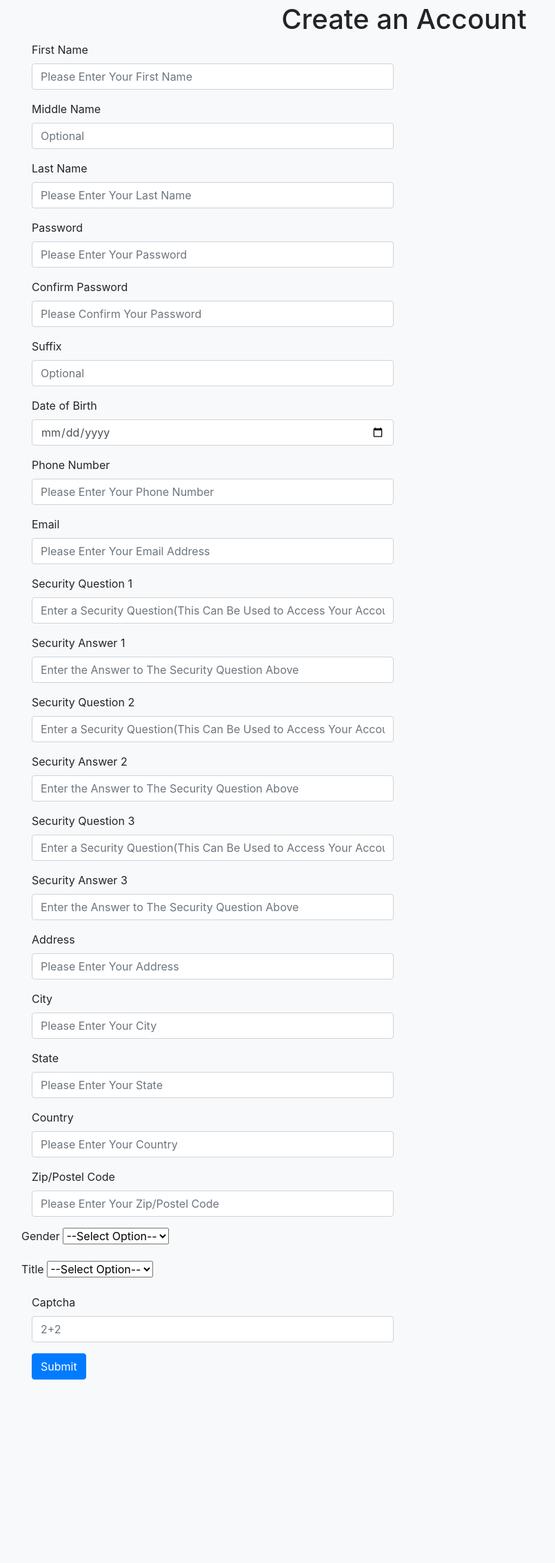
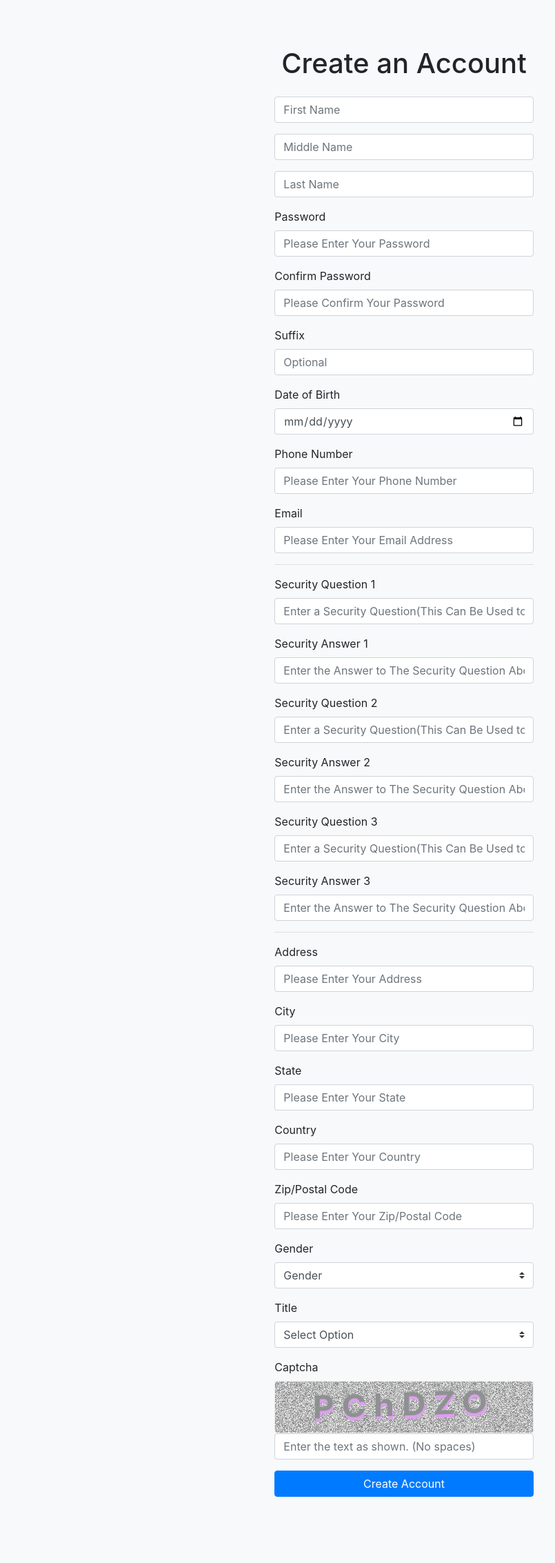
Before and after one commit to jamiekohns/BDPA-HSCC-Practice, a PHP site: page /user_signup.php in a window 1280 px wide. Shown: the part 56-2322 px from the top of the page at 69% size, without its empty margins (54-859 px from the left). Before the commit the page ends 2056 px from the top, so only its background shows below. Run offline with PHP 8.4, Linux system fonts and the light colour scheme.

Commit message:
Added working captcha to signup

```diff
--- a/app/user_signup.php
+++ b/app/user_signup.php
@@ -1,5 +1,4 @@
 
-<!DOCTYPE html>
 <?php require 'init.php';?>
 <?php $page_title = 'Create New User' ?>
 <?php include_once 'web-assets/tpl/app_header.php'; ?>
@@ -13,11 +12,10 @@ if(isset($_SESSION['user']) || isset($_COOKIE['user']) ){
 }
 
 $error = '';
-
 $make_user = new User();
 
 if(isset($_POST['submit'])){
-        if($_POST['captcha'] !== '4'){
+    if($_POST['captcha'] !== $_POST['captcha_key']){
         $error = 'Invalid Captcha Please Try Again';
     } elseif($_POST['first_name'] == NULL){
         $error = 'Please Enter Your First Name';
@@ -59,107 +57,105 @@ $error = '';
 }
 
 ?>
-
-<html>
-    <head>
-        <script src="web-assets/js/jquery-3.5.1.min.js"></script>
-        <script src="web-assets/js/bootstrap.min.js"></script>
-        <link href="web-assets/css/bootstrap.min.css" type="text/css" rel="stylesheet">
-        <link href="web-assets/css/style.css" type="text/css" rel="stylesheet">
-    </head>
-    <body>
-        <h1 class="text-center"> Create an Account </h1>
-        <div class="container">
+<div class="jumbotron bg-light">
+    <div class="container mx-auto col-md-4">
+        <h1 class="text-center mb-4"> Create an Account </h1>
         <?php
         if ($error) {
             echo '<div class="alert alert-danger">'.$error.'</div>';
         }
         ?>
-            <form action="user_signup.php" method="post">
-                <div class="form-group col-md-6 ">
-                    <label for="first_name">First Name</label>
-                    <input type="text" class="form-control" id="first_name" name="first_name" placeholder="Please Enter Your First Name">
+        <form class= action="user_signup.php" method="post">
+            <div class="form-group">
+                <input type="text" class="form-control" id="first_name" name="first_name" placeholder="First Name">
             </div>
-                <div class="form-group col-md-6">
-                    <label for="middle_name">Middle Name</label>
-                    <input type="text" class="form-control" id="middle_name" name="middle_name" placeholder="Optional">
+            <div class="form-group">
+                <input type="text" class="form-control" id="middle_name" name="middle_name" placeholder="Middle Name">
             </div>
-                <div class="form-group col-md-6">
-                    <label for="last_name">Last Name</label>
-                    <input type="text" class="form-control" id="last_name" name="last_name" placeholder="Please Enter Your Last Name">
+            <div class="form-group">
+                <input type="text" class="form-control" id="last_name" name="last_name" placeholder="Last Name">
             </div>
-                <div class="form-group col-md-6">
+            <div class="form-group">
                 <label for="password">Password</label>
                 <input type="password" class="form-control" id="password" name="password" placeholder="Please Enter Your Password">
             </div>
-                <div class="form-group col-md-6">
+            <div class="form-group">
                 <label for="password">Confirm Password</label>
                 <input type="password" class="form-control" id="password2" name="password2" placeholder="Please Confirm Your Password">
             </div>
-                <div class="form-group col-md-6">
+            <div class="form-group">
                 <label for="Suffix">Suffix</label>
                 <input type="text" class="form-control" id="Suffix" name="suffix" placeholder="Optional">
             </div>
-                <div class="form-group col-md-6">
+            <div class="form-group">
                 <label for="dob">Date of Birth</label>
                 <input type="date" class="form-control" id="dob" name="dob" placeholder="Date of Birth">
             </div>
-                <div class="form-group col-md-6">
+            <div class="form-group">
                 <label for="phone">Phone Number</label>
                 <input type="tel" class="form-control" id="phone" name="phone" placeholder="Please Enter Your Phone Number">
             </div>
-                <div class="form-group col-md-6">
+            <div class="form-group">
                 <label for="email">Email</label>
                 <input type="email" class="form-control" id="email" name="email" placeholder="Please Enter Your Email Address">
             </div>
-                <div class="form-group col-md-6">
+            <hr>
+            <div class="form-group">
                 <label for="security_question_1">Security Question 1</label>
                 <input type="text" class="form-control" id="security_question_1" name="security_question_1" placeholder="Enter a Security Question(This Can Be Used to Access Your Account)">
             </div>
-                <div class="form-group col-md-6">
+            <div class="form-group">
                 <label for="security_answer_1">Security Answer 1</label>
                 <input type="text" class="form-control" id="security_answer_1" name="security_answer_1" placeholder="Enter the Answer to The Security Question Above">
             </div>
-                <div class="form-group col-md-6">
+            <div class="form-group">
                 <label for="security_question_2">Security Question 2</label>
                 <input type="text" class="form-control" id="security_question_2" name="security_question_2" placeholder="Enter a Security Question(This Can Be Used to Access Your Account)">
             </div>
-                <div class="form-group col-md-6">
+
+            <div class="form-group">
                 <label for="security_answer_2">Security Answer 2</label>
                 <input type="text" class="form-control" id="security_answer_2" name="security_answer_2" placeholder="Enter the Answer to The Security Question Above">
             </div>
-                <div class="form-group col-md-6">
+
+            <div class="form-group">
                 <label for="security_question_3">Security Question 3</label>
                 <input type="text" class="form-control" id="security_question_3" name="security_question_3" placeholder="Enter a Security Question(This Can Be Used to Access Your Account)">
             </div>
-                <div class="form-group col-md-6">
+
+            <div class="form-group">
                 <label for="security_answer_3">Security Answer 3</label>
                 <input type="text" class="form-control" id="security_answer_3" name="security_answer_3" placeholder="Enter the Answer to The Security Question Above">
             </div>
-                <div class="form-group col-md-6">
+            <hr>
+            <div class="form-group">
                 <label for="address">Address</label>
                 <input type="text" class="form-control" id="address" name="address" placeholder="Please Enter Your Address">
             </div>
-                <div class="form-group col-md-6">
+
+            <div class="form-group">
                 <label for="city">City</label>
                 <input type="text" class="form-control" id="city" name="city" placeholder="Please Enter Your City">
             </div>
-                <div class="form-group col-md-6">
+
+            <div class="form-group">
                 <label for="state">State</label>
                 <input type="text" class="form-control" id="state" name="state" placeholder="Please Enter Your State">
             </div>
-                <div class="form-group col-md-6">
+
+            <div class="form-group">
                 <label for="country">Country</label>
                 <input type="text" class="form-control" id="country" name="country" placeholder="Please Enter Your Country">
             </div>
-                <div class="form-group col-md-6">
-                    <label for="zip">Zip/Postel Code</label>
-                    <input type="text" class="form-control" id="zip" name="zip" placeholder="Please Enter Your Zip/Postel Code">
+
+            <div class="form-group">
+                <label for="zip">Zip/Postal Code</label>
+                <input type="text" class="form-control" id="zip" name="zip" placeholder="Please Enter Your Zip/Postal Code">
             </div>
             <div class="form-group">
                 <label for="gender">Gender</label>
-                    <select name="gender" id="gender">
-                        <option value="Select Option">--Select Option--</option>
+                <select class="custom-select" name="gender" id="gender">
+                    <option value="Select Option">Gender</option>
                     <option value="M">Male</option>
                     <option value="F">Female</option>
                     <option value="O">Other</option>
@@ -167,20 +163,46 @@ $error = '';
             </div>
             <div class="form-group">
                 <label for="title">Title</label>
-                    <select name="title" id="title">
-                        <option value="Select Option">--Select Option--</option>
+                <select name="title" id="title" class="custom-select">
+                    <option value="Select Option">Select Option</option>
                     <option value="M.">M.</option>
                     <option value="Mr.">Mr.</option>
                     <option value="Ms.">Ms.</option>
                     <option value="Mrs.">Mrs.</option>
                 </select>
             </div>
-                <div class="form-group col-md-6">
+
+            <div class="form-group">
                 <label for="Captcha">Captcha</label>
-                    <input type="text" class="form-control" id="captcha" name="captcha" placeholder="2+2">
+                <div class="img-thumbnail" style="overflow: hidden; background-image: url(/web-assets/images/captcha-noise.png);opacity: 0.64;">
+                    <?php
+                    $permitted_chars = '0123456789ABCDEFGHIJKLMNOPQRSTUVWXYZabcdefghijklmnopqrstuvwxyz';
+                    $captcha_key = substr(str_shuffle($permitted_chars), 0, 6);
+
+                    function getColor(){
+                        $rand_color = "#".substr(md5(rand()), 0, 6);
+                        return $rand_color;
+                    }
+
+
+                    ?>
+                    <p class="h3 font-weight-bold user-select-none text-center" style="
+                    font-size: <?php echo mt_rand(2, 3) . 'em;';?>
+                    letter-spacing: <?php echo mt_rand(3, 15) ?>px;
+                    transform:
+                    rotateX(<?php echo mt_rand(0,50) . 'deg'; ?>)
+                    rotate(<?php echo mt_rand(-12,12) . 'deg'; ?>)
+                    skewX(<?php echo mt_rand(-50,50) . 'deg'; ?>);
+                    text-shadow: <?php echo mt_rand(0,5) . 'px '; ?>
+                    <?php echo mt_rand(0,5) . 'px' . getColor() . ';';?> color: rgba(<?php echo mt_rand(0, 100) . ',' . mt_rand(0, 100) . ',' . mt_rand(0, 100) . ',' . 1; ?>
+                    ">
+                    <?php echo $captcha_key;?>
+
+                </p>
             </div>
-                <div class="col-md-6">
-
-                <button type="submit" name="submit" class="btn btn-primary">Submit</button>
+            <input type="hidden" name="captcha_key" value="<?php echo $captcha_key; ?>"></input>
+            <input type="text" class="form-control" id="captcha" name="captcha" placeholder="Enter the text as shown. (No spaces)">
         </div>
+        <button type="submit" name="submit" class="btn btn-primary w-100">Create Account</button>
     </form>
+</div>
```
Also changed, not shown: app/web-assets/Images/captcha-noise.png (added). Lines whose indentation alone changed are shown as unchanged.
